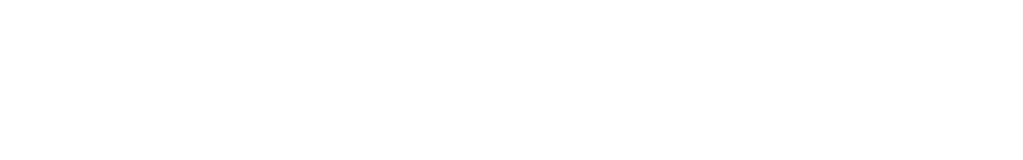
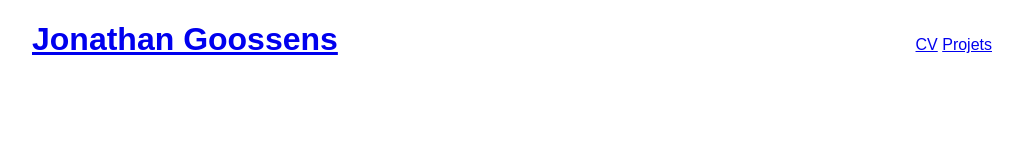
Before and after one commit to JonGoo/jonathanGoossens.github.io, a plain HTML site: page index.html in a window 1280 px wide. Shown: the whole page, without its empty margins (128-1151 px from the left). Drawn offline with Linux system fonts and the light colour scheme.

Commit message:
Début de la page principale

```diff
--- a/index.html
+++ b/index.html
@@ -6,6 +6,13 @@
 	<link rel=stylesheet href="CSS/styles.css">
 </head>
 <body>
+	<header>
+		<h1><a href="index.html">Jonathan Goossens</a></h1>
+		<nav>
+			<a href="cv.html">CV</a>
+			<a href="projets.html">Projets</a>
+		</nav>
+	</header>
 
 </body>
 </html>
```
